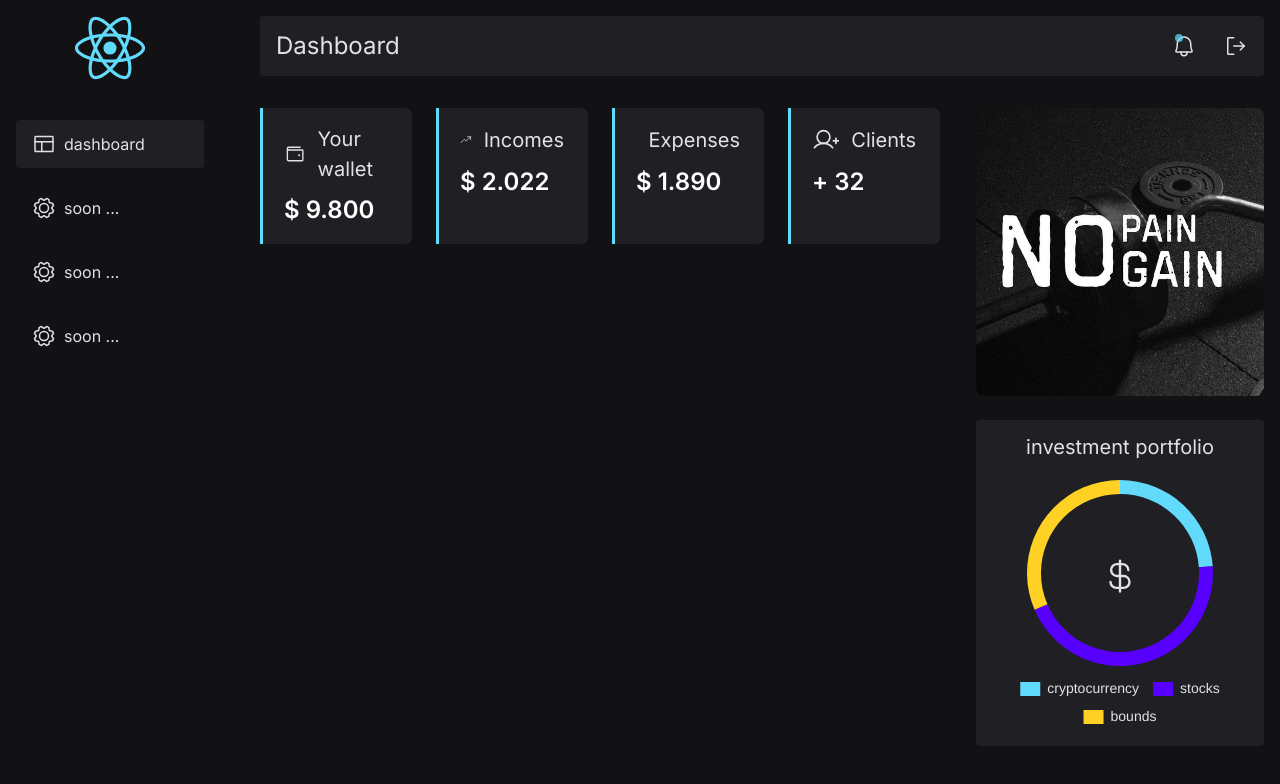
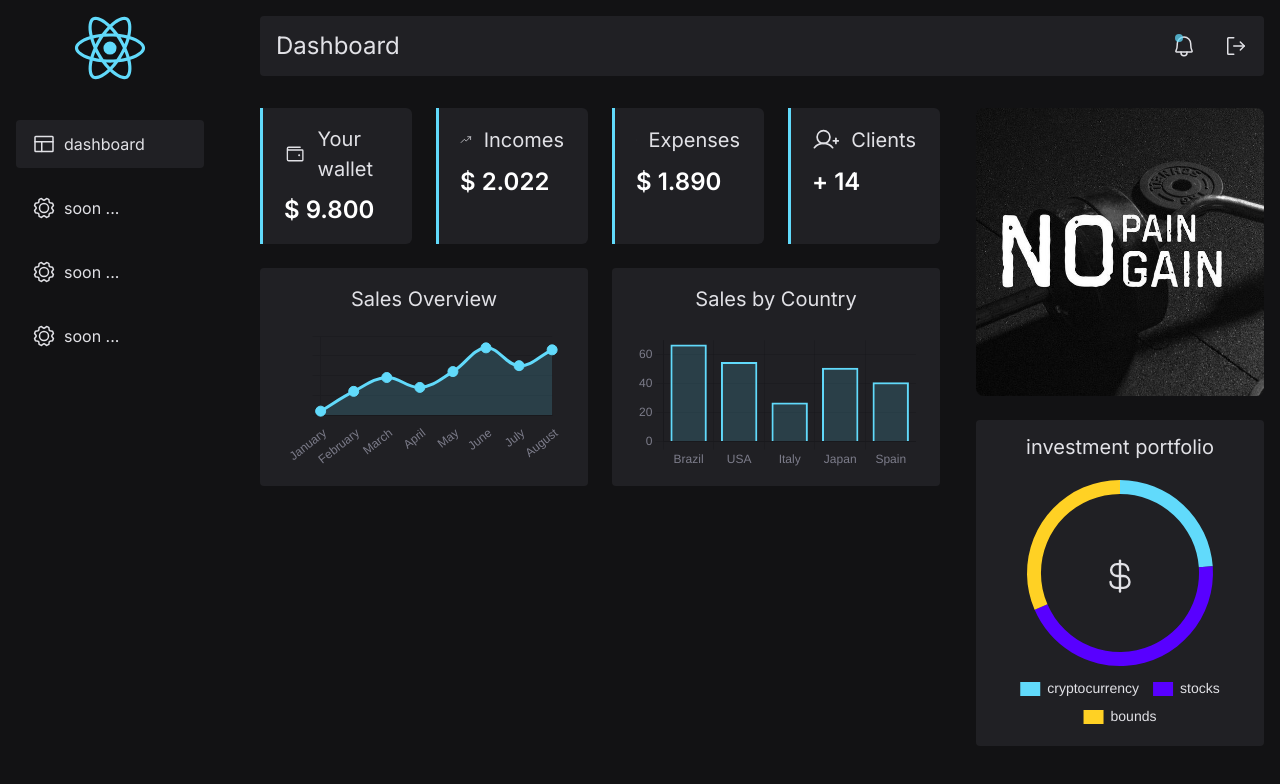
Before and after one commit to ErickKS/react-dashboard, a React (Vite) app: page /dashboard-react/main in a window 1280 px wide. Shown: the top 784 px of the page. Built offline with nearby package versions, Linux system fonts and the light colour scheme.

Commit message:
feat: main charts

```diff
--- /dev/null
+++ b/src/components/Charts/BarCountry.tsx
@@ -0,0 +1,27 @@
+import { Bar } from "react-chartjs-2";
+import { Chart as ChartJS, registerables } from "chart.js";
+ChartJS.register(...registerables);
+
+const options = {
+  plugins: {
+    legend: {
+      display: false,
+    },
+  },
+  scales: {
+    y: {
+      ticks: {
+        color: "#7c7c8a",
+      },
+    },
+    x: {
+      ticks: {
+        color: "#7c7c8a",
+      },
+    },
+  },
+};
+
+export function BarCountryChart({ chartData }: any) {
+  return <Bar data={chartData} options={options} />;
+}
--- /dev/null
+++ b/src/components/Charts/LineSales.tsx
@@ -0,0 +1,34 @@
+import { Line } from "react-chartjs-2";
+import { Chart as ChartJS, registerables } from "chart.js";
+ChartJS.register(...registerables);
+
+const options = {
+  interaction: {
+    mode: "index",
+    intersect: false,
+  },
+  scales: {
+    y: {
+      ticks: {
+        display: false,
+      },
+    },
+    x: {
+      ticks: {
+        color: "#7c7c8a",
+      },
+      grid: {
+        display: false,
+      },
+    },
+  },
+  plugins: {
+    legend: {
+      display: false,
+    },
+  },
+};
+
+export function LineSalesChart({ chartData }: any) {
+  return <Line data={chartData} options={options} />;
+}
--- a/src/components/MainContent.tsx
+++ b/src/components/MainContent.tsx
@@ -1,8 +1,11 @@
 import { useState } from "react";
 import { Header } from "./Header";
 import { MainCard } from "./MainCard";
+
 import { DoughnutChat } from "./Charts/Doughnut";
-import { PortfolioData } from "../context/ChartsData";
+import { LineSalesChart } from "./Charts/LineSales";
+import { PortfolioData, SalesData, CountryData } from "../context/ChartsData";
+
 import {
   CurrencyDollar,
   TrendDown,
@@ -10,6 +13,7 @@ import {
   UserPlus,
   Wallet,
 } from "phosphor-react";
+import { BarCountryChart } from "./Charts/BarCountry";
 
 export function MainContent() {
   const [portfolioData, setPortfolioData] = useState({
@@ -21,6 +25,38 @@ export function MainContent() {
         cutout: "85%",
         borderWidth: 4,
         borderColor: "transparent",
+        hoverOffset: 6,
+      },
+    ],
+  });
+
+  const [salesData, setSalesData] = useState({
+    labels: SalesData.map((data) => data.month),
+    datasets: [
+      {
+        label: "Sales",
+        data: SalesData.map((data) => data.sales),
+        borderColor: "#61DAFB",
+        backgroundColor: "#61DAFB",
+        lineTension: 0.4,
+        radius: 5,
+        fill: {
+          target: "origin",
+          above: "#61dafb2b",
+        },
+      },
+    ],
+  });
+
+  const [countryData, setCountryData] = useState({
+    labels: CountryData.map((data) => data.country),
+    datasets: [
+      {
+        label: "Sales",
+        data: CountryData.map((data) => data.sales),
+        backgroundColor: "#61dafb2b",
+        borderColor: "#61DAFB",
+        borderWidth: 2,
       },
     ],
   });
@@ -30,7 +66,8 @@ export function MainContent() {
       <Header title="Dashboard" />
 
       <div className="grid grid-cols-[1fr_288px] gap-9">
-        <div>
+        {/* LEFT COLUMN */}
+        <div className="flex flex-col gap-6">
           <div className="grid grid-cols-4 gap-6">
             <MainCard amount="$ 9.800">
               <Wallet size={32} />
@@ -44,13 +81,25 @@ export function MainContent() {
               <TrendDown size={32} />
               Expenses
             </MainCard>
-            <MainCard amount="+ 32">
+            <MainCard amount="+ 14">
               <UserPlus size={32} />
               Clients
             </MainCard>
           </div>
+
+          <div className="grid gap-6 grid-cols-2">
+            <div className="bg-gray-800 text-gray-100 px-6 py-4 rounded">
+              <h2 className="text-lg text-center mb-4">Sales Overview</h2>
+              <LineSalesChart chartData={salesData} />
+            </div>
+            <div className="bg-gray-800 text-gray-100 px-6 py-4 rounded">
+              <h2 className="text-lg text-center mb-4">Sales by Country</h2>
+              <BarCountryChart chartData={countryData} />
+            </div>
+          </div>
         </div>
 
+        {/* RIGHT COLUMN */}
         <div className="flex flex-col gap-6">
           <div className="overflow-hidden rounded-lg">
             <img
--- a/src/context/ChartsData.tsx
+++ b/src/context/ChartsData.tsx
@@ -15,3 +15,74 @@ export const PortfolioData = [
     amount: "163.60",
   },
 ];
+
+export const SalesData = [
+  {
+    id: 1,
+    month: "January",
+    sales: 12,
+  },
+  {
+    id: 2,
+    month: "February",
+    sales: 22,
+  },
+  {
+    id: 3,
+    month: "March",
+    sales: 29,
+  },
+  {
+    id: 4,
+    month: "April",
+    sales: 24,
+  },
+  {
+    id: 5,
+    month: "May",
+    sales: 32,
+  },
+  {
+    id: 6,
+    month: "June",
+    sales: 44,
+  },
+  {
+    id: 6,
+    month: "July",
+    sales: 35,
+  },
+  {
+    id: 6,
+    month: "August",
+    sales: 43,
+  },
+];
+
+export const CountryData = [
+  {
+    id: 1,
+    country: "Brazil",
+    sales: 67,
+  },
+  {
+    id: 2,
+    country: "USA",
+    sales: 55,
+  },
+  {
+    id: 3,
+    country: "Italy",
+    sales: 27,
+  },
+  {
+    id: 4,
+    country: "Japan",
+    sales: 51,
+  },
+  {
+    id: 5,
+    country: "Spain",
+    sales: 41,
+  },
+];
```
